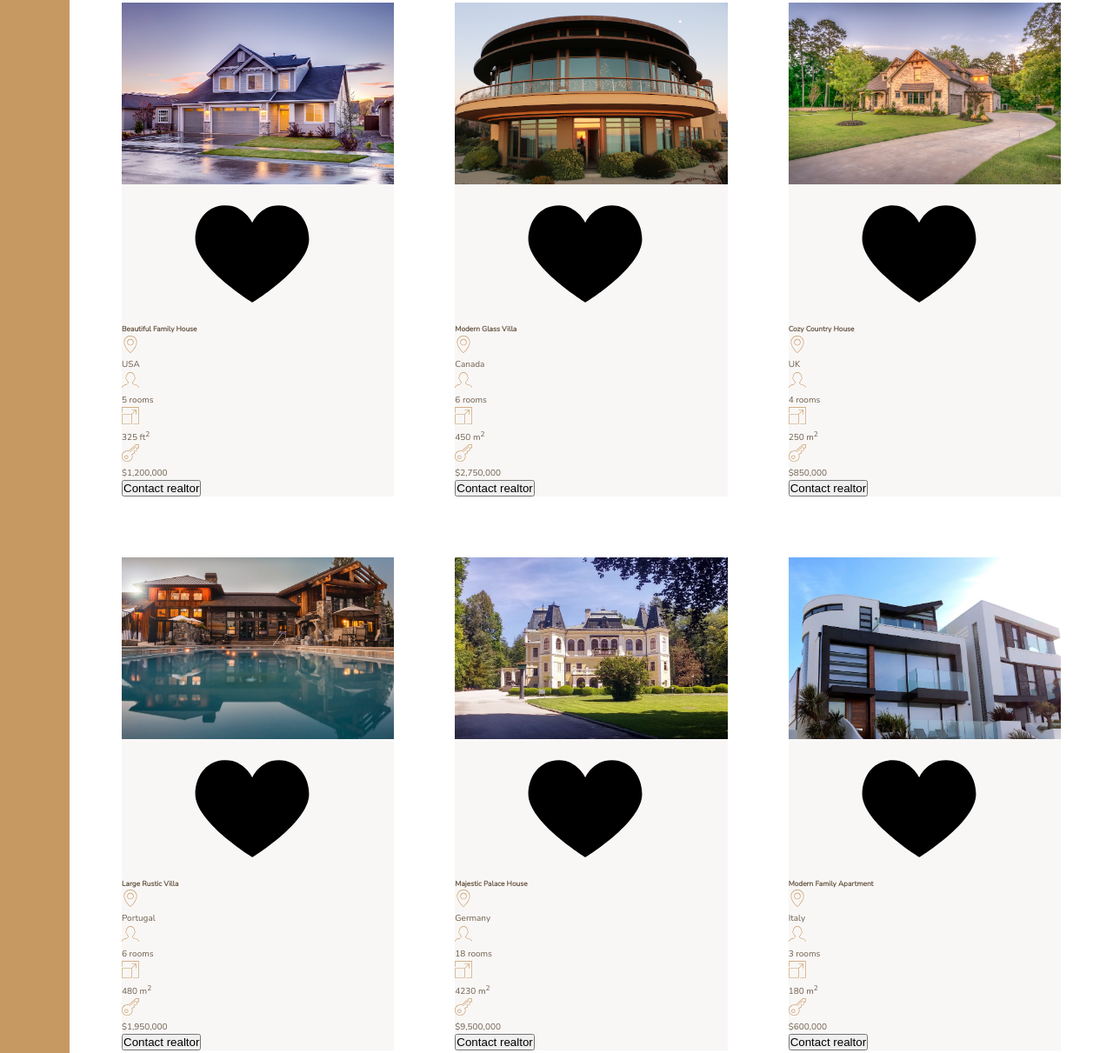
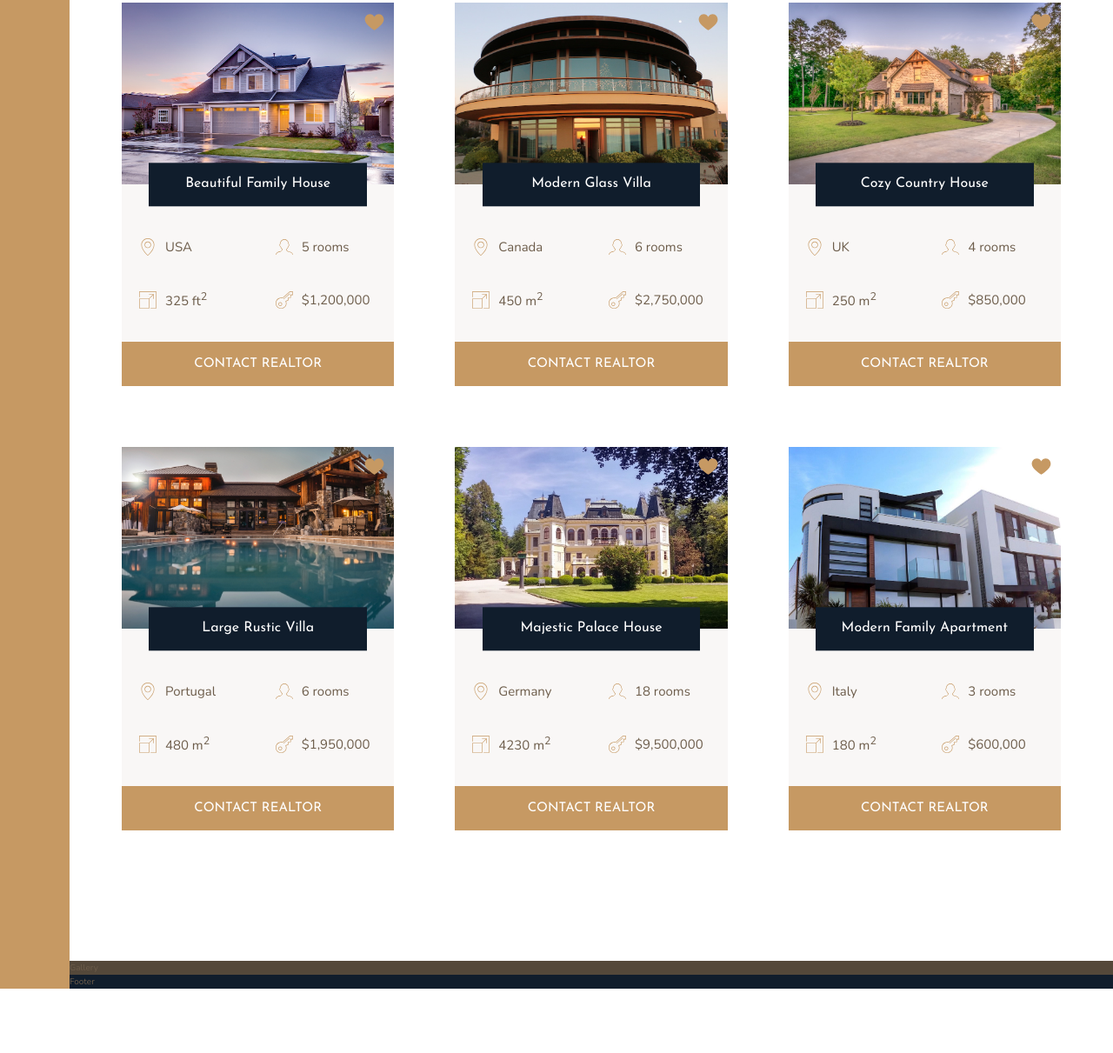
Before and after one commit to johngehring2008/Nexter, a website: page index.html in a window 1280 px wide. Shown: the part 1967-3178 px from the top of the page at 87% size. After the commit the page ends 3104 px from the top, so only its background shows below. Drawn offline with nearby package versions, Linux system fonts and the light colour scheme.

Commit message:
Finished up home section

```diff
--- a/index.html
+++ b/index.html
@@ -114,7 +114,7 @@
                 </svg>
                 <p>$1,200,000</p>
             </div>
-            <button class="cta">Contact realtor</button>
+            <button class="btn home__btn">Contact realtor</button>
         </div>
         <!-- Second -->
         <div class="home">
@@ -147,7 +147,7 @@
                 </svg>
                 <p>$2,750,000</p>
             </div>
-            <button class="cta">Contact realtor</button>
+            <button class="btn home__btn">Contact realtor</button>
         </div>
         <!-- Third -->
         <div class="home">
@@ -180,7 +180,7 @@
                 </svg>
                 <p>$850,000</p>
             </div>
-            <button class="cta">Contact realtor</button>
+            <button class="btn home__btn">Contact realtor</button>
         </div>
         <!-- Fourth -->
         <div class="home">
@@ -213,7 +213,7 @@
                 </svg>
                 <p>$1,950,000</p>
             </div>
-            <button class="cta">Contact realtor</button>
+            <button class="btn home__btn">Contact realtor</button>
         </div>
         <!-- Fifth -->
         <div class="home">
@@ -246,7 +246,7 @@
                 </svg>
                 <p>$9,500,000</p>
             </div>
-            <button class="cta">Contact realtor</button>
+            <button class="btn home__btn">Contact realtor</button>
         </div>
         <!-- Sixth -->
         <div class="home">
@@ -279,7 +279,7 @@
                 </svg>
                 <p>$600,000</p>
             </div>
-            <button class="cta">Contact realtor</button>
+            <button class="btn home__btn">Contact realtor</button>
         </div>
     </section>
 
--- a/sass/_homes.scss
+++ b/sass/_homes.scss
@@ -11,16 +11,51 @@
 .home {
   background-color: $color-grey-light-1;
 
+  display: grid;
+  grid-template-columns: repeat(2, 1fr);
+  row-gap: 3.5rem;
+
+
   &__img {
     width: 100%;
+    grid-row: 1 / 2;
+    grid-column: 1 / -1;
+    z-index: 1;
   }
 
   &__like {
+    grid-row: 1 / 2;
+    grid-column: 2 / 3;
 
+    fill: $color-primary;
+    height: 2.5rem;
+    width: 2.5rem;
+    z-index: 2;
+    justify-self: end;
+    margin: 1rem;
   }
 
   &__name {
+    grid-row: 1 / 2;
+    grid-column: 1 / -1;
+    justify-self: center;
+    align-self: end;
+    z-index: 3;
 
+    width: 80%;
+    font-family: $font-display;
+    font-size: 1.6rem;
+    text-align: center;
+    padding: 1.25rem;
+    background-color: $color-secondary;
+    color: #fff;
+    font-weight: 400;
+    transform: translateY(50%);
+  }
+
+  &__location,
+  &__rooms {
+    margin-top: 2.5rem;
   }
 
   &__location,
@@ -28,14 +63,22 @@
   &__area,
   &__price {
 
+    font-size: 1.5rem;
+    margin-left: 2rem;
+
+    display: flex;
+    align-items: center;
+    column-gap: 1rem;
+
     svg {
       fill: $color-primary;
       height: 2rem;
       width: 2rem;
-    }
-
-    p {
-
+      //margin-right: 1rem;
     }
   }
+
+  &__btn {
+    grid-column: 1 / -1;
+  }
 }
```
Also changed, not shown: css/style.css.
